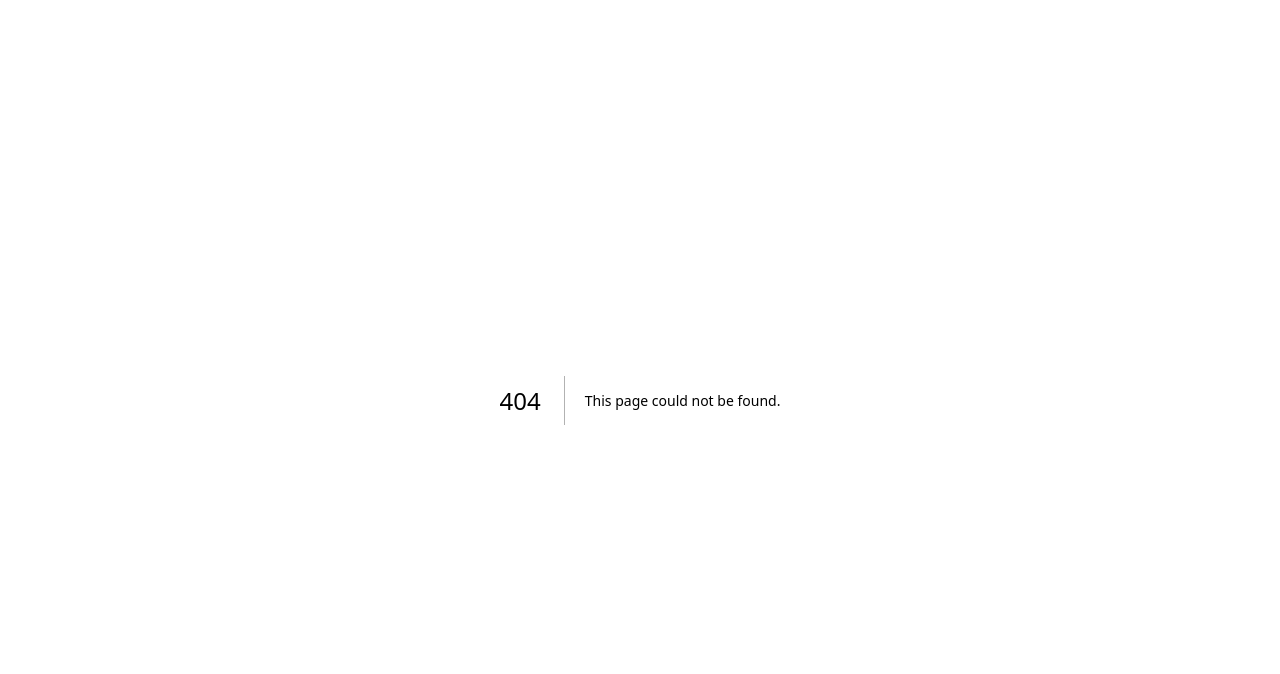
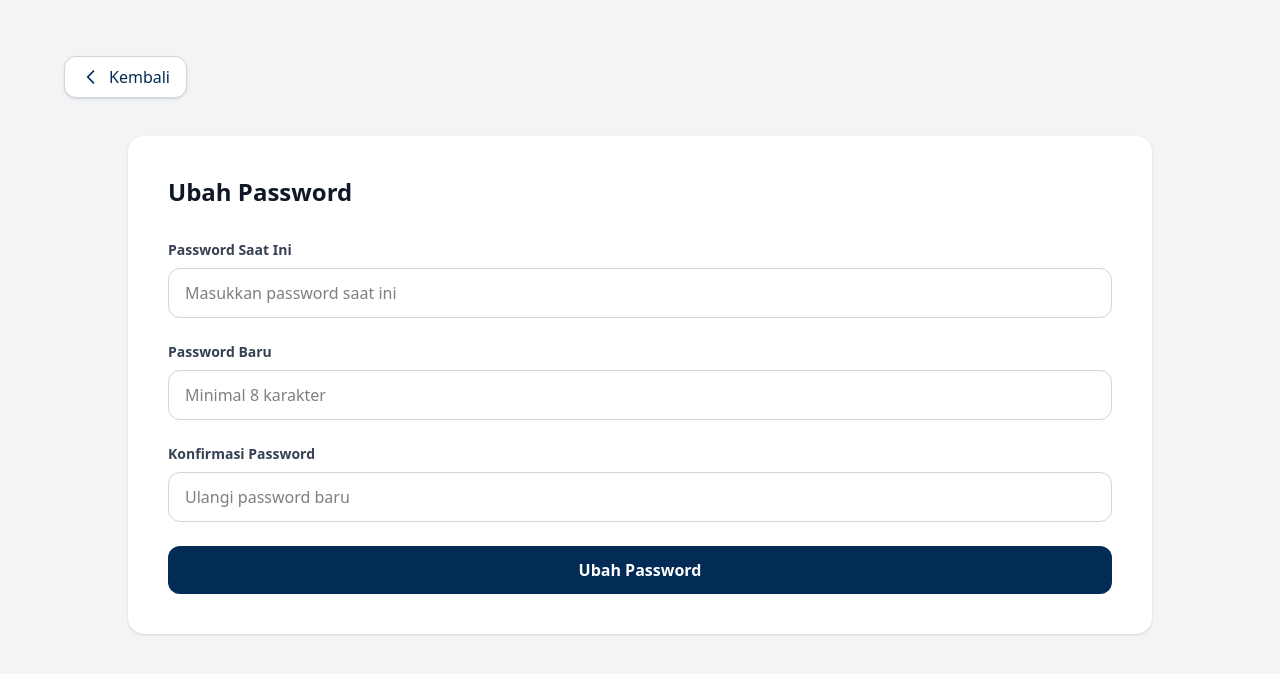
Before and after one commit to athalafk/Gcompro-web, a Next.js app: page /changepass in a window 1280 px wide. Before the commit this address had no page. Shown: the top 674 px of the page. Built offline with nearby package versions, Linux system fonts and the light colour scheme; no server answers.

Commit message:
Initial commit: page change password

```diff
--- /dev/null
+++ b/src/app/changepass/page.tsx
@@ -0,0 +1,11 @@
+"use client";
+
+import ChangePasswordCard from "@/components/changepass/password";
+
+export default function ChangePasswordPage() {
+  return (
+    <div className="w-full min-h-screen px-12 py-10 bg-gray-100">
+      <ChangePasswordCard />
+    </div>
+  );
+}
--- /dev/null
+++ b/src/components/changepass/password.tsx
@@ -0,0 +1,193 @@
+'use client';
+
+import { useState, useEffect } from 'react';
+import { useRouter } from 'next/navigation';
+import { changePassword } from '@/services/auth';
+
+export default function ChangePasswordCard() {
+  const router = useRouter();
+
+  const [currentPassword, setCurrentPassword] = useState('');
+  const [newPassword, setNewPassword] = useState('');
+  const [confirmPassword, setConfirmPassword] = useState('');
+
+  const [cpLoading, setCpLoading] = useState(false);
+  const [cpMessage, setCpMessage] = useState<string | null>(null);
+  const [cpError, setCpError] = useState<string | null>(null);
+
+  const [countdown, setCountdown] = useState<number | null>(null);
+
+  async function handleChangePassword(e: React.FormEvent) {
+    e.preventDefault();
+
+    if (newPassword !== confirmPassword) {
+      setCpError('Konfirmasi password tidak cocok.');
+      setCpMessage(null);
+      return;
+       }
+
+    setCpLoading(true);
+    setCpError(null);
+    setCpMessage(null);
+    setCountdown(null);
+
+    try {
+      const result = await changePassword({
+        current_password: currentPassword,
+        new_password: newPassword,
+        confirm_password: confirmPassword,
+      });
+
+      if (result?.ok === false) {
+        setCpError(result.error || 'Gagal mengubah password.');
+        return;
+      }
+
+      setCpMessage(result.message || 'Password berhasil diubah.');
+      setCurrentPassword('');
+      setNewPassword('');
+      setConfirmPassword('');
+      setCountdown(5);
+    } catch (err: any) {
+      setCpError(err?.message || 'Gagal mengubah password.');
+    } finally {
+      setCpLoading(false);
+    }
+  }
+
+  useEffect(() => {
+    if (countdown === null) return;
+
+    if (countdown === 0) {
+      router.push('/login');
+      return;
+    }
+
+    const timer = setTimeout(() => {
+      setCountdown((prev) => (prev !== null ? prev - 1 : null));
+    }, 1000);
+
+    return () => clearTimeout(timer);
+  }, [countdown, router]);
+
+  return (
+    <section className="w-full p-8 animate-fadeIn relative">
+
+      <button
+        onClick={() => router.back()}
+        className="absolute top-4 left-4 flex items-center gap-2
+                   text-[#022B55] hover:text-[#001F3D] font-medium
+                   bg-white border border-gray-300 px-4 py-2 rounded-xl shadow-sm
+                   hover:bg-gray-50 transition z-50"
+      >
+        <svg
+          xmlns="http://www.w3.org/2000/svg"
+          className="h-5 w-5"
+          fill="none"
+          viewBox="0 0 24 24"
+          stroke="currentColor"
+          strokeWidth={2}
+        >
+          <path
+            strokeLinecap="round"
+            strokeLinejoin="round"
+            d="M15 19l-7-7 7-7"
+          />
+        </svg>
+        Kembali
+      </button>
+
+      <div className="max-w-5xl mx-auto bg-white rounded-2xl shadow p-10 relative mt-16">
+
+        <h2 className="text-2xl font-bold text-gray-900 mb-8">
+          Ubah Password
+        </h2>
+
+        <form className="flex flex-col gap-6" onSubmit={handleChangePassword}>
+
+          {/* PASSWORD SAAT INI - DITAMBAHKAN */}
+          <div>
+            <label className="block text-sm font-semibold text-gray-700 mb-2">
+              Password Saat Ini
+            </label>
+            <input
+              type="password"
+              placeholder="Masukkan password saat ini"
+              value={currentPassword}
+              onChange={(e) => setCurrentPassword(e.target.value)}
+              autoComplete="current-password"
+              required
+              className="w-full rounded-xl border border-gray-300 px-4 py-3 bg-white
+                focus:ring-2 focus:ring-blue-500 outline-none transition"
+            />
+          </div>
+
+          {/* PASSWORD BARU */}
+          <div>
+            <label className="block text-sm font-semibold text-gray-700 mb-2">
+              Password Baru
+            </label>
+            <input
+              type="password"
+              placeholder="Minimal 8 karakter"
+              value={newPassword}
+              onChange={(e) => setNewPassword(e.target.value)}
+              autoComplete="new-password"
+              required
+              minLength={8}
+              className="w-full rounded-xl border border-gray-300 px-4 py-3 bg-white
+                focus:ring-2 focus:ring-blue-500 outline-none transition"
+            />
+          </div>
+
+          {/* KONFIRMASI PASSWORD */}
+          <div>
+            <label className="block text-sm font-semibold text-gray-700 mb-2">
+              Konfirmasi Password
+            </label>
+            <input
+              type="password"
+              placeholder="Ulangi password baru"
+              value={confirmPassword}
+              onChange={(e) => setConfirmPassword(e.target.value)}
+              autoComplete="new-password"
+              required
+              className="w-full rounded-xl border border-gray-300 px-4 py-3 bg-white
+                focus:ring-2 focus:ring-blue-500 outline-none transition"
+            />
+          </div>
+
+          {/* SUBMIT */}
+          <button
+            type="submit"
+            disabled={cpLoading || countdown !== null}
+            className="w-full bg-[#022B55] text-white py-3 rounded-xl font-semibold
+              hover:bg-[#001F3D] transition disabled:opacity-50"
+          >
+            {cpLoading
+              ? 'Menyimpan...'
+              : countdown !== null
+              ? `Redirect ${countdown}s`
+              : 'Ubah Password'}
+          </button>
+
+          {/* SUCCESS */}
+          {cpMessage && (
+            <p className="text-green-600 text-sm font-medium">
+              {cpMessage}
+              {countdown !== null && (
+                <> — redirect dalam <b>{countdown}</b> detik</>
+              )}
+            </p>
+          )}
+
+          {/* ERROR */}
+          {cpError && (
+            <p className="text-red-600 text-sm font-medium">{cpError}</p>
+          )}
+
+        </form>
+      </div>
+    </section>
+  );
+}
--- a/src/components/dashboard/SidebarNav.tsx
+++ b/src/components/dashboard/SidebarNav.tsx
@@ -4,81 +4,39 @@
 import Link from "next/link";
 import { usePathname } from "next/navigation";
 
-// Placeholder Ikon
 const StatistikIcon = () => (
   <svg className="w-5 h-5" fill="none" viewBox="0 0 24 24">
-    <path
-      stroke="currentColor"
-      strokeLinecap="round"
-      strokeLinejoin="round"
-      strokeWidth={2}
-      d="M4 4.5V19a.5.5 0 0 0 .5.5h15"
-    />
-    <path
-      stroke="currentColor"
-      strokeLinecap="round"
-      strokeLinejoin="round"
-      strokeWidth={2}
-      d="M7 12.5v5m4-9.5v9m4-6.5v6"
-    />
-  </svg>
-);
-const RisikoIcon = () => (
-  <svg className="w-5 h-5" fill="none" viewBox="0 0 24 24">
-    <path
-      stroke="currentColor"
-      strokeLinecap="round"
-      strokeLinejoin="round"
-      strokeWidth={2}
-      d="M11.278 2.213a1 1 0 0 1 1.444 0l9.042 10.978a1 1 0 0 1-.722 1.622H2.958a1 1 0 0 1-.722-1.622L11.278 2.213Z"
-    />
-    <path
-      stroke="currentColor"
-      strokeLinecap="round"
-      strokeLinejoin="round"
-      strokeWidth={2}
-      d="M12 8.9v4.2m0 3.6v.1"
-    />
-  </svg>
-);
-const PetaIcon = () => (
-  <svg className="w-5 h-5" fill="none" viewBox="0 0 24 24">
-    <path
-      stroke="currentColor"
-      strokeLinecap="round"
-      strokeLinejoin="round"
-      strokeWidth={2}
-      d="M12 2a4 4 0 0 0-4 4v.1c0 2.2 1.8 4.7 4 7.4 2.2-2.7 4-5.2 4-7.4V6a4 4 0 0 0-4-4Zm0 6a2 2 0 1 1 0-4 2 2 0 0 1 0 4Z"
-    />
-    <path
-      stroke="currentColor"
-      strokeLinecap="round"
-      strokeLinejoin="round"
-      strokeWidth={2}
-      d="M10 16.3c.3-1 .8-1.8 1.4-2.5m1.1 2.5c.3-1 .8-1.8 1.4-2.5m-9.4 6.7h13M5 19.3c.3-1 .8-1.8 1.4-2.5m11.1 2.5c.3-1 .8-1.8 1.4-2.5"
-    />
+    <path stroke="currentColor" strokeLinecap="round" strokeLinejoin="round" strokeWidth={2} d="M4 4.5V19a.5.5 0 0 0 .5.5h15" />
+    <path stroke="currentColor" strokeLinecap="round" strokeLinejoin="round" strokeWidth={2} d="M7 12.5v5m4-9.5v9m4-6.5v6" />
   </svg>
 );
 
-export default function SidebarNav({
-  studentId,
-}: {
-  studentId: string | null;
-}) {
+const RisikoIcon = () => (
+  <svg className="w-5 h-5" fill="none" viewBox="0 0 24 24">
+    <path stroke="currentColor" strokeLinecap="round" strokeLinejoin="round" strokeWidth={2} d="M11.278 2.213a1 1 0 0 1 1.444 0l9.042 10.978a1 1 0 0 1-.722 1.622H2.958a1 1 0 0 1-.722-1.622L11.278 2.213Z" />
+    <path stroke="currentColor" strokeLinecap="round" strokeLinejoin="round" strokeWidth={2} d="M12 8.9v4.2m0 3.6v.1" />
+  </svg>
+);
+
+const PetaIcon = () => (
+  <svg className="w-5 h-5" fill="none" viewBox="0 0 24 24">
+    <path stroke="currentColor" strokeLinecap="round" strokeLinejoin="round" strokeWidth={2} d="M12 2a4 4 0 0 0-4 4v.1c0 2.2 1.8 4.7 4 7.4 2.2-2.7 4-5.2 4-7.4V6a4 4 0  0 0-4-4Zm0 6a2 2 0 1 1 0-4 2 2 0 0 1 0 4Z" />
+    <path stroke="currentColor" strokeLinecap="round" strokeLinejoin="round" strokeWidth={2} d="M10 16.3c.3-1 .8-1.8 1.4-2.5m1.1 2.5c.3-1 .8-1.8 1.4-2.5m-9.4 6.7h13M5 19.3c.3-1 .8-1.8 1.4-2.5m11.1 2.5c.3-1 .8-1.8 1.4-2.5" />
+  </svg>
+);
+
+export default function SidebarNav({ studentId }: { studentId: string | null }) {
   const pathname = usePathname();
 
-  // Jika studentId tidak ada, jangan render link
   if (!studentId) return null;
 
   const navLinks = [
     {
-      // Ini adalah halaman Statistik Akademik dari mockup Anda
       href: `/dashboard`,
       text: "Statistik Akademik",
       icon: <StatistikIcon />,
     },
     {
-      // Ini adalah halaman Analisis Risiko dari mockup Anda
       href: `/risk`,
       text: "Analisis Risiko",
       icon: <RisikoIcon />,
@@ -91,9 +49,31 @@ export default function SidebarNav({
   ];
 
   return (
-    <ul>
+    <>
+      {/* SETTINGS ICON — NOW LINKING TO changepass */}
+      <Link
+        href="/changepass"
+        className="
+          fixed top-4 left-4
+          p-2 rounded-lg
+          transition group
+          hover:bg-gray-100
+          hover:shadow-md
+        "
+      >
+        <img
+          src="/settings.svg"
+          alt="Settings"
+          className="
+            w-6 h-6 transition
+            group-hover:brightness-0
+            group-hover:invert
+          "
+        />
+      </Link>
+
+      <ul className="mt-4">
         {navLinks.map((link) => {
-        // Cek jika link adalah root statistik atau halaman lain
           const isActive =
             link.href === `/students/${studentId}`
               ? pathname === link.href
@@ -106,7 +86,7 @@ export default function SidebarNav({
                 className={`flex items-center gap-3 rounded-lg px-4 py-2 transition-colors ${
                   isActive
                     ? "bg-[#D9E0E6] text-[#0A2D4F] font-bold"
-                  : "hover:bg-blue-900"
+                    : "hover:bg-blue-900 hover:text-white"
                 }`}
               >
                 {link.icon}
@@ -116,5 +96,6 @@ export default function SidebarNav({
           );
         })}
       </ul>
+    </>
   );
 }
--- a/src/views/students/overview.tsx
+++ b/src/views/students/overview.tsx
@@ -17,7 +17,6 @@ import {
   type TranscriptItem,
 } from '@/services/students';
 
-import ChangePasswordCard from '@/components/auth/change-password-card';
 
 function getLatestValidValue(
   series: Array<{ name: string; data: (number | null)[] }>,
@@ -103,7 +102,6 @@ export default function StudentsOverview({ studentId }: { studentId: string }) {
 
   return (
     <main className="p-6 space-y-6">
-      {showDebugChangePassword && <ChangePasswordCard />}
 
       <div className="flex justify-between items-center">
         <h1 className="text-2xl font-semibold text-gray-800">
```
Also changed, not shown: public/settings.svg (added). Lines whose indentation alone changed are shown as unchanged.
